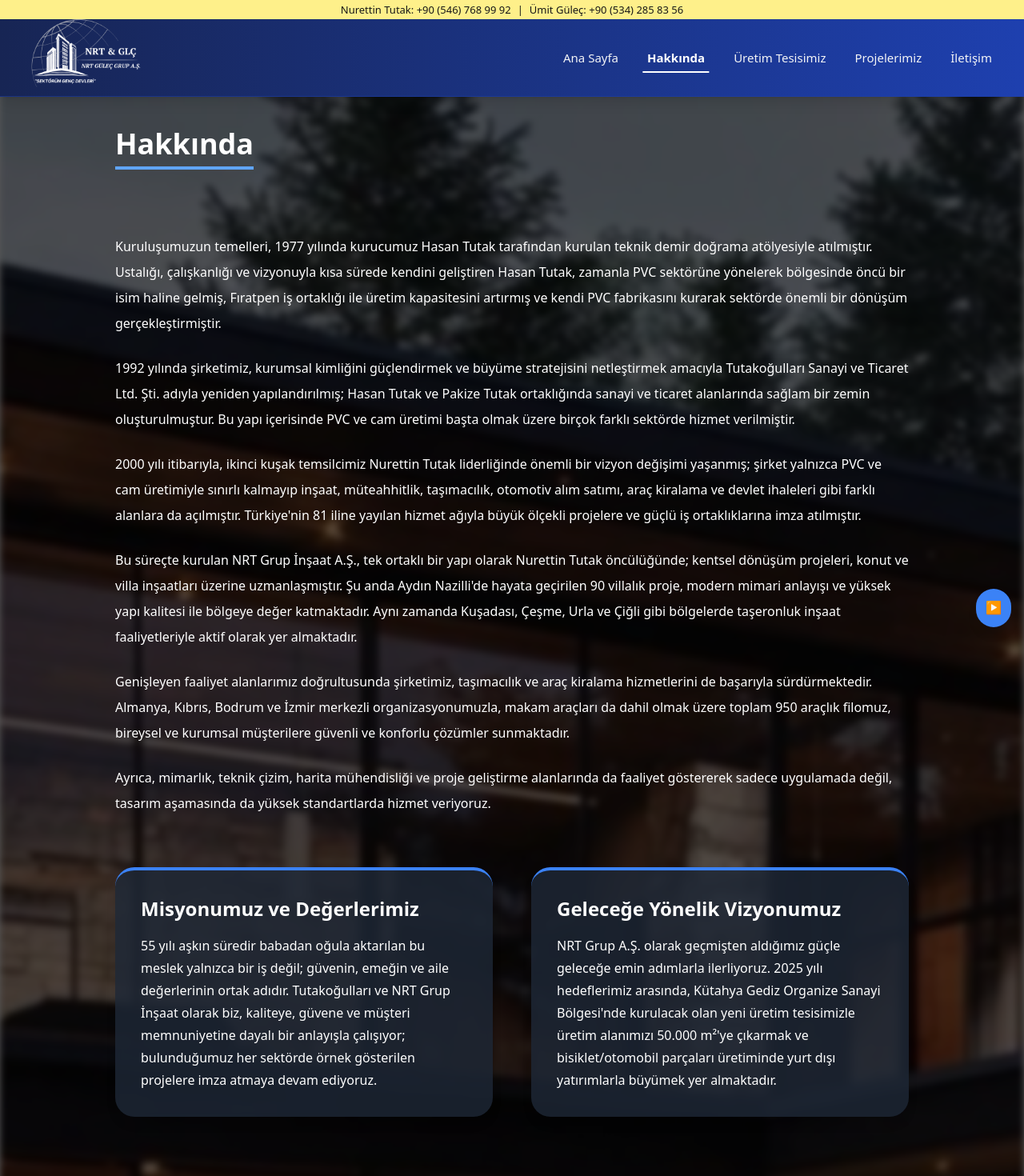
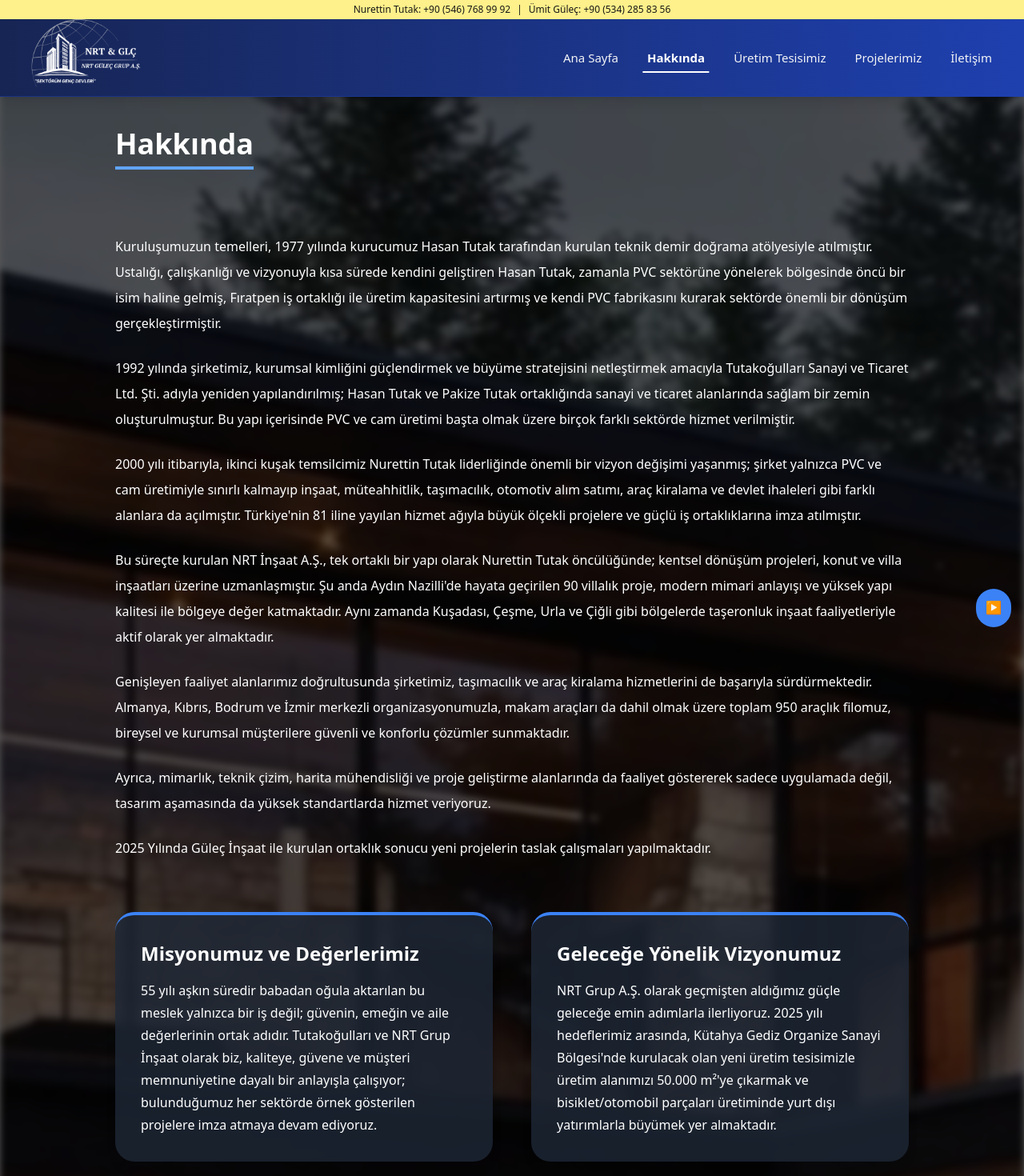
Before and after one commit to ardaaskinn01/nurettin-tutak, a Next.js app: page /hakkinda in a window 1280 px wide. Shown: the top 1470 px of the page at 80% size. Built offline with nearby package versions, Linux system fonts and the light colour scheme.

Commit message:
last commit

```diff
--- a/src/app/components/TopContactBar.js
+++ b/src/app/components/TopContactBar.js
@@ -1,6 +1,6 @@
 const TopContactBar = () => {
   return (
-    <div className="fixed top-0 left-0 w-full bg-yellow-200 py-1 px-4 text-xs sm:text-[13px] text-neutral-900 border-b border-gray-200 z-40">
+    <div className="fixed top-0 left-0 w-full bg-yellow-200 py-1 px-4 text-xs sm:text-[12px] text-neutral-900 border-b border-gray-200 z-40">
       <div className="container mx-auto">
         <div className="flex justify-center items-center whitespace-nowrap overflow-x-auto hide-scrollbar">
           <span className="inline-block">
--- a/src/app/hakkinda/page.js
+++ b/src/app/hakkinda/page.js
@@ -17,10 +17,8 @@ export default function Hakkinda() {
         />
         <div className="absolute inset-0 bg-black opacity-65"></div>
       </div>
-
       <TopContactBar />
       <Navbar />
-
       {/* İçerik (Blur olmayan kısım) */}
       <div className="relative z-20 flex-grow pt-40 px-6 md:px-20 lg:px-36 text-white">
         <div className="max-w-7xl mx-auto">
@@ -41,13 +39,16 @@ export default function Hakkinda() {
               2000 yılı itibarıyla, ikinci kuşak temsilcimiz Nurettin Tutak liderliğinde önemli bir vizyon değişimi yaşanmış; şirket yalnızca PVC ve cam üretimiyle sınırlı kalmayıp inşaat, müteahhitlik, taşımacılık, otomotiv alım satımı, araç kiralama ve devlet ihaleleri gibi farklı alanlara da açılmıştır. Türkiye'nin 81 iline yayılan hizmet ağıyla büyük ölçekli projelere ve güçlü iş ortaklıklarına imza atılmıştır.
             </p>
             <p>
-              Bu süreçte kurulan NRT Grup İnşaat A.Ş., tek ortaklı bir yapı olarak Nurettin Tutak öncülüğünde; kentsel dönüşüm projeleri, konut ve villa inşaatları üzerine uzmanlaşmıştır. Şu anda Aydın Nazilli'de hayata geçirilen 90 villalık proje, modern mimari anlayışı ve yüksek yapı kalitesi ile bölgeye değer katmaktadır. Aynı zamanda Kuşadası, Çeşme, Urla ve Çiğli gibi bölgelerde taşeronluk inşaat faaliyetleriyle aktif olarak yer almaktadır.
+              Bu süreçte kurulan NRT İnşaat A.Ş., tek ortaklı bir yapı olarak Nurettin Tutak öncülüğünde; kentsel dönüşüm projeleri, konut ve villa inşaatları üzerine uzmanlaşmıştır. Şu anda Aydın Nazilli'de hayata geçirilen 90 villalık proje, modern mimari anlayışı ve yüksek yapı kalitesi ile bölgeye değer katmaktadır. Aynı zamanda Kuşadası, Çeşme, Urla ve Çiğli gibi bölgelerde taşeronluk inşaat faaliyetleriyle aktif olarak yer almaktadır.
             </p>
             <p>
               Genişleyen faaliyet alanlarımız doğrultusunda şirketimiz, taşımacılık ve araç kiralama hizmetlerini de başarıyla sürdürmektedir. Almanya, Kıbrıs, Bodrum ve İzmir merkezli organizasyonumuzla, makam araçları da dahil olmak üzere toplam 950 araçlık filomuz, bireysel ve kurumsal müşterilere güvenli ve konforlu çözümler sunmaktadır.
             </p>
             <p>
               Ayrıca, mimarlık, teknik çizim, harita mühendisliği ve proje geliştirme alanlarında da faaliyet göstererek sadece uygulamada değil, tasarım aşamasında da yüksek standartlarda hizmet veriyoruz.
+            </p>
+            <p>
+              2025 Yılında Güleç İnşaat ile kurulan ortaklık sonucu yeni projelerin taslak çalışmaları yapılmaktadır.
             </p>
           </div>
 
--- a/src/app/page.js
+++ b/src/app/page.js
@@ -310,31 +310,9 @@ export default function Home() {
           </div>
         </section>
 
-        {/* Stats Section */}
-        <section
-          ref={(el) => sectionRefs.current[3] = el}
-          className="py-20 bg-blue-600 opacity-0 translate-y-10 transition-all duration-500 stats-section"
-        >
-          <div className="max-w-6xl mx-auto px-6">
-            <div className="grid grid-cols-2 md:grid-cols-4 gap-6">
-              {stats.map((stat, index) => (
-                <div
-                  key={index}
-                  className="flex flex-col items-center justify-center p-8 bg-white/10 backdrop-blur-sm rounded-xl border border-white/20 hover:border-white/40 transition duration-300 count-up-trigger opacity-0"
-                >
-                  <div className="text-4xl font-bold text-white mb-2">
-                    {startCountUp && <CountUp end={stat.value} duration={3} suffix={stat.suffix} />}
-                  </div>
-                  <p className="text-white/90 text-sm font-medium">{stat.label}</p>
-                </div>
-              ))}
-            </div>
-          </div>
-        </section>
-
         {/* Tarihçe Section */}
         <section
-          ref={el => sectionRefs.current[4] = el}
+          ref={el => sectionRefs.current[3] = el}
           className="py-20 relative bg-gray-900 opacity-0 translate-y-10 transition-all duration-500"
         >
           <div className="absolute inset-0 z-0">
@@ -376,7 +354,7 @@ export default function Home() {
         </section>
 
         <section
-          ref={el => sectionRefs.current[5] = el}
+          ref={el => sectionRefs.current[4] = el}
           className="py-20 bg-gray-50 translate-y-10 transition-all duration-500 relative"
         >
           <div className="relative z-10 max-w-7xl mx-auto px-6">
@@ -392,19 +370,22 @@ export default function Home() {
                 {
                   title: "TAVŞANLI / KÜTAHYA",
                   link: "/projelerimiz/tavsanli",
+                  description: "Endüstriyel tesis projesi"
                 },
                 {
                   title: "NAZİLLİ / AYDIN",
                   link: "/projelerimiz/nazilli",
+                  description: "Kamu binası restorasyonu"
                 },
                 {
                   title: "KARABURUN / İZMİR",
                   link: "/projelerimiz/karaburun",
+                  description: "Lüks rezidans kompleksi"
                 }
               ].map((project, index) => (
                 <div key={index} className="group">
                   <Link href={project.link} className="block h-full">
-                    <div className="bg-white p-6 h-full border border-gray-200 hover:border-gray-300 transition-all duration-300 shadow-sm hover:shadow-md">
+                    <div className="bg-white p-6 h-full border border-gray-200 hover:border-gray-300 transition-all duration-300 shadow-sm hover:shadow-md rounded-lg">
                       <div className="mb-4 flex justify-between items-start">
                         <h3 className="text-lg font-medium text-gray-800">{project.title}</h3>
                       </div>
@@ -424,13 +405,34 @@ export default function Home() {
             <div className="text-center mt-16">
               <Link
                 href="/projelerimiz"
-                className="inline-flex items-center px-6 py-3 border border-blue-300 text-blue-700 bg-white hover:bg-blue-50 hover:border-blue-400 font-medium rounded-sm transition-all duration-300"
+                className="inline-flex items-center px-6 py-3 bg-gradient-to-r from-blue-600 to-blue-700 text-white font-medium rounded-lg hover:from-blue-700 hover:to-blue-800 transition-all duration-300 shadow-md hover:shadow-lg"
               >
                 Tüm Detaylar
                 <svg className="w-4 h-4 ml-2" fill="none" stroke="currentColor" viewBox="0 0 24 24">
                   <path strokeLinecap="round" strokeLinejoin="round" strokeWidth={2} d="M14 5l7 7m0 0l-7 7m7-7H3" />
                 </svg>
               </Link>
+            </div>
+          </div>
+        </section>
+
+        <section
+          ref={(el) => sectionRefs.current[5] = el}
+          className="py-20 bg-blue-950 opacity-0 translate-y-10 transition-all duration-500 stats-section"
+        >
+          <div className="max-w-6xl mx-auto px-6">
+            <div className="grid grid-cols-2 md:grid-cols-4 gap-6">
+              {stats.map((stat, index) => (
+                <div
+                  key={index}
+                  className="flex flex-col items-center justify-center p-8 bg-white/10 backdrop-blur-sm rounded-xl border border-white/20 hover:border-white/40 transition duration-300 count-up-trigger opacity-0"
+                >
+                  <div className="text-4xl font-bold text-white mb-2">
+                    {startCountUp && <CountUp end={stat.value} duration={3} suffix={stat.suffix} />}
+                  </div>
+                  <p className="text-white/90 text-sm font-medium">{stat.label}</p>
+                </div>
+              ))}
             </div>
           </div>
         </section>
@@ -661,7 +663,7 @@ const timeline = [
   },
   {
     year: "2025",
-    title: "Yeni Hedefler",
-    description: "Kütahya Gediz'de yeni üretim tesisi ve uluslararası projeler planlanmaktadır."
+    title: "Yeni Ortaklık Projesi",
+    description: "Güleç İnşaat ile güçler birleştirilmiş, yeni projelerin ilk adımlarına başlanmıştır."
   }
 ];
```
Also changed, not shown: 1 other file (tests, documents, lock files or other folders).
